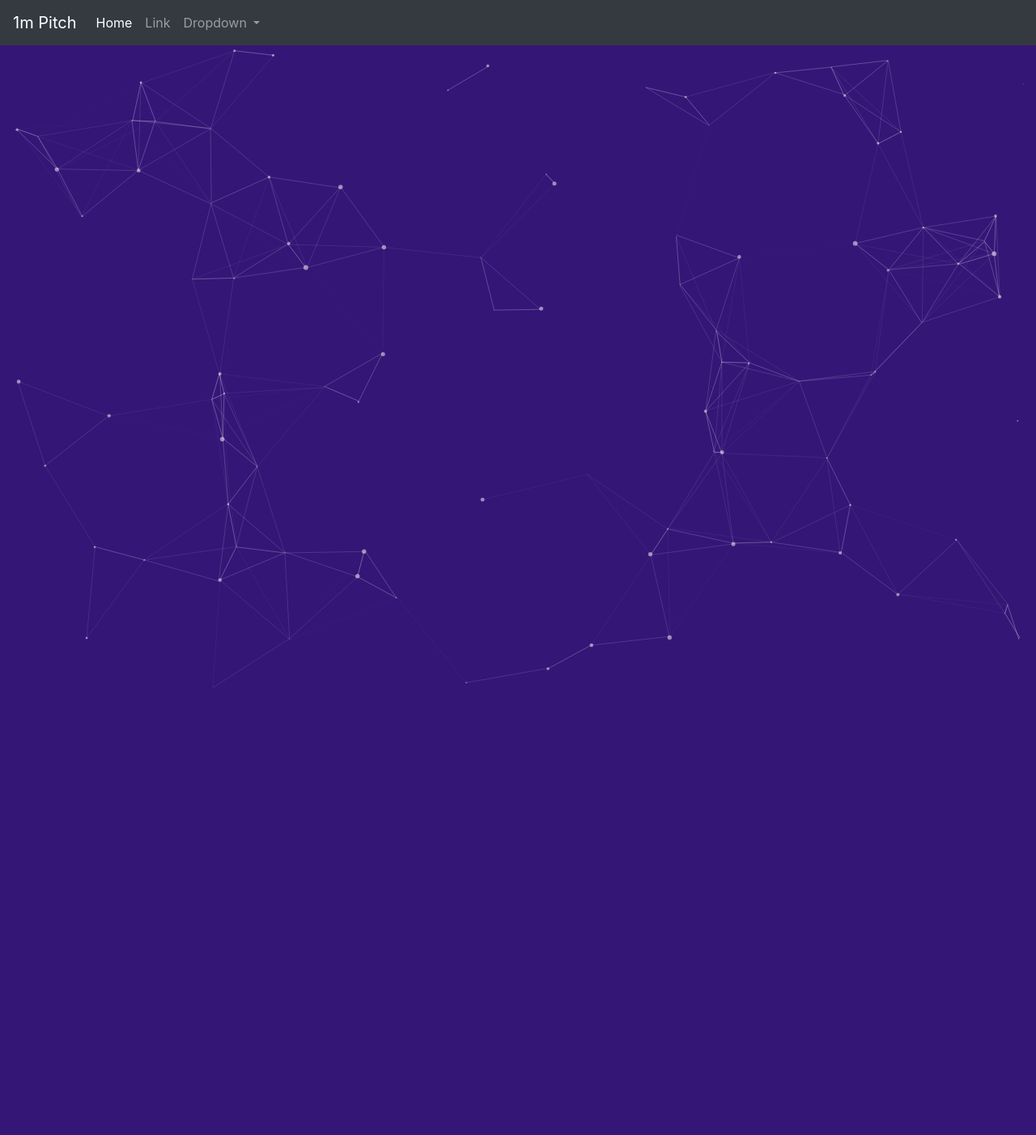
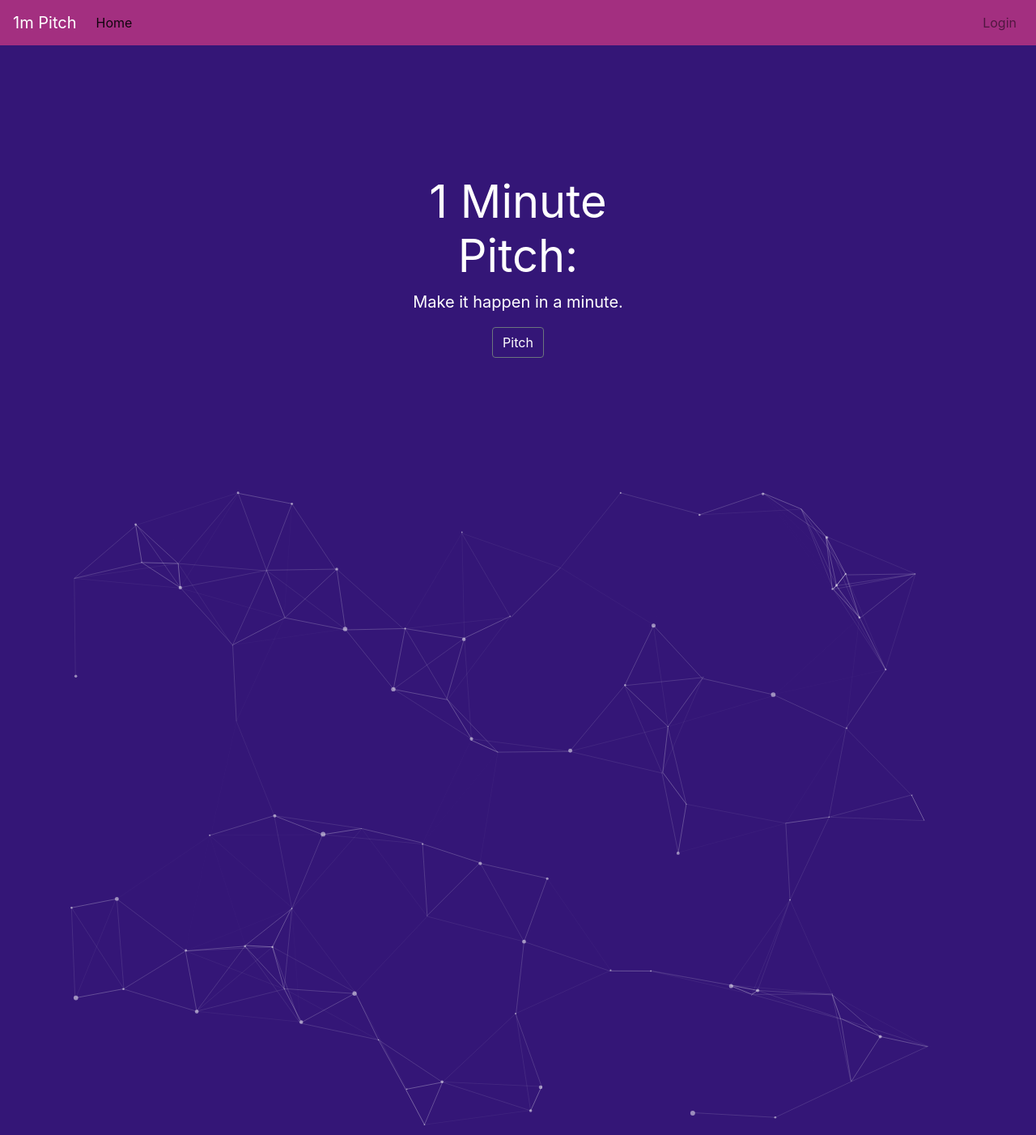
Before and after one commit to kamauvick/1m-Pitch, a Python web app: template app/templates/index.html in a window 1280 px wide. Shown: the whole page at 81% size. Before the commit the page ends 849 px from the top, so only its background shows below. Run offline with Jinja, Linux system fonts and the light colour scheme; the template is opened without the code that fills it, so the values that code supplies are empty; some libraries are stand-ins or nearby versions.

Commit message:
Update the view files

```diff
--- a/app/templates/index.html
+++ b/app/templates/index.html
@@ -2,15 +2,23 @@
 
 {% block content%}
 {% block styles %}
-  {{super()}}
-  <link rel="stylesheet" href="{{url_for('static',filename='css/particle.css')}}">
+{{super()}}
+<link rel="stylesheet" href="{{url_for('static',filename='css/particle.css')}}">
 <link rel="stylesheet" href="{{ url_for('static', filename='css/main.css') }}">
 {% endblock %}
- <div class="overlay">
-
-        <div id="particles-js" class="container-fluid">
-
+<div class="container" id="particles-js">
+    <div class="overlay">
+        <div class="container-fluid">
+            <div class="p-3 p-md-5 m-md-3 text-center bg-transparent">
+                <div class="col-md-5 p-lg-5 mx-auto my-5">
+                    <h1 class="display-4 font-weight-normal text-white">1 Minute Pitch:</h1>
+                    <p class="lead font-weight-normal text-white">Make it happen in a minute.</p>
+                    <a class="btn btn-outline-secondary text-white" href="#">Pitch</a>
+                </div>
+                <div class="product-device shadow-sm d-none d-md-block"></div>
+                <div class="product-device product-device-2 shadow-sm d-none d-md-block"></div>
+            </div>
         </div>
-
     </div>
+</div>
 {% endblock %}
--- a/app/templates/navbar.html
+++ b/app/templates/navbar.html
@@ -1,26 +1,19 @@
-<nav class="navbar navbar-expand-lg navbar-dark bg-dark">
-  <a class="navbar-brand" href="/">1m Pitch</a>
-  <button class="navbar-toggler" type="button" data-toggle="collapse" data-target="#navbarSupportedContent" aria-controls="navbarSupportedContent" aria-expanded="false" aria-label="Toggle navigation">
-    <span class="navbar-toggler-icon"></span>
+<nav class="navbar navbar-expand-lg navbar-light" style="background-color:#a32f80;">
+    <a class="navbar-brand text-white" href="/">1m Pitch</a>
+    <button class="navbar-toggler" type="button" data-toggle="collapse" data-target="#navbarToggler"
+            aria-controls="navbarToggler" aria-expanded="false" aria-label="Toggle navigation">
+        <span class="navbar-toggler-icon text-white"></span>
     </button>
 
-  <div class="collapse navbar-collapse" id="navbarSupportedContent">
-    <ul class="navbar-nav mr-auto">
+    <div class="collapse navbar-collapse" id="navbarToggler">
+        <ul class="navbar-nav mr-auto mt-2 mt-lg-0">
             <li class="nav-item active">
                 <a class="nav-link" href="/">Home <span class="sr-only">(current)</span></a>
             </li>
+        </ul>
+        <ul class="navbar-nav my-2 my-lg-0">
             <li class="nav-item">
-        <a class="nav-link" href="#">Link</a>
-      </li>
-      <li class="nav-item dropdown">
-        <a class="nav-link dropdown-toggle" href="#" id="navbarDropdown" role="button" data-toggle="dropdown" aria-haspopup="true" aria-expanded="false">
-          Dropdown
-        </a>
-        <div class="dropdown-menu my-2 my-lg-0" aria-labelledby="navbarDropdown">
-          <a class="dropdown-item" href="/login">Log in</a>
-          <a class="dropdown-item" href="/signup">Sign Up</a>
-
-        </div>
+                <a class="nav-link" href="/login">Login</a>
             </li>
         </ul>
     </div>
```
Also changed, not shown: app/templates/login.html (+20 -23 lines). Lines whose indentation alone changed are shown as unchanged.
